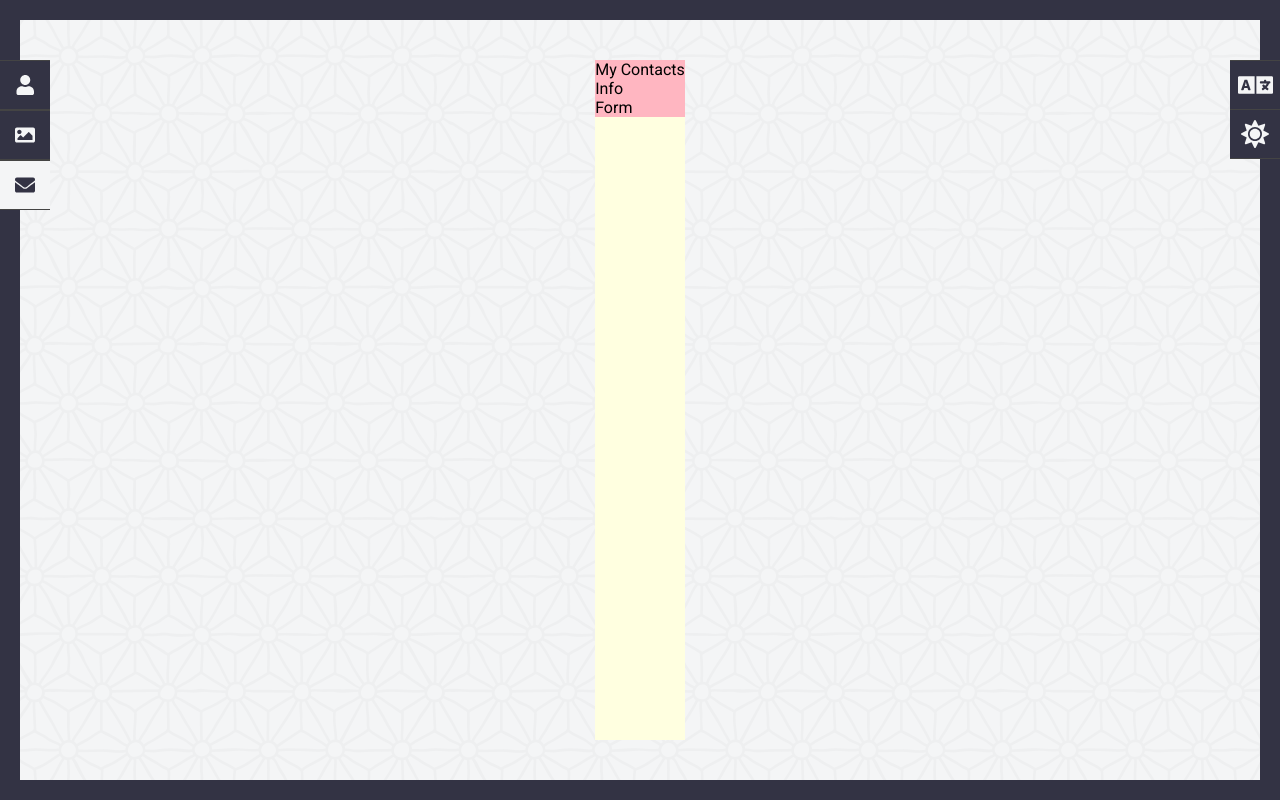
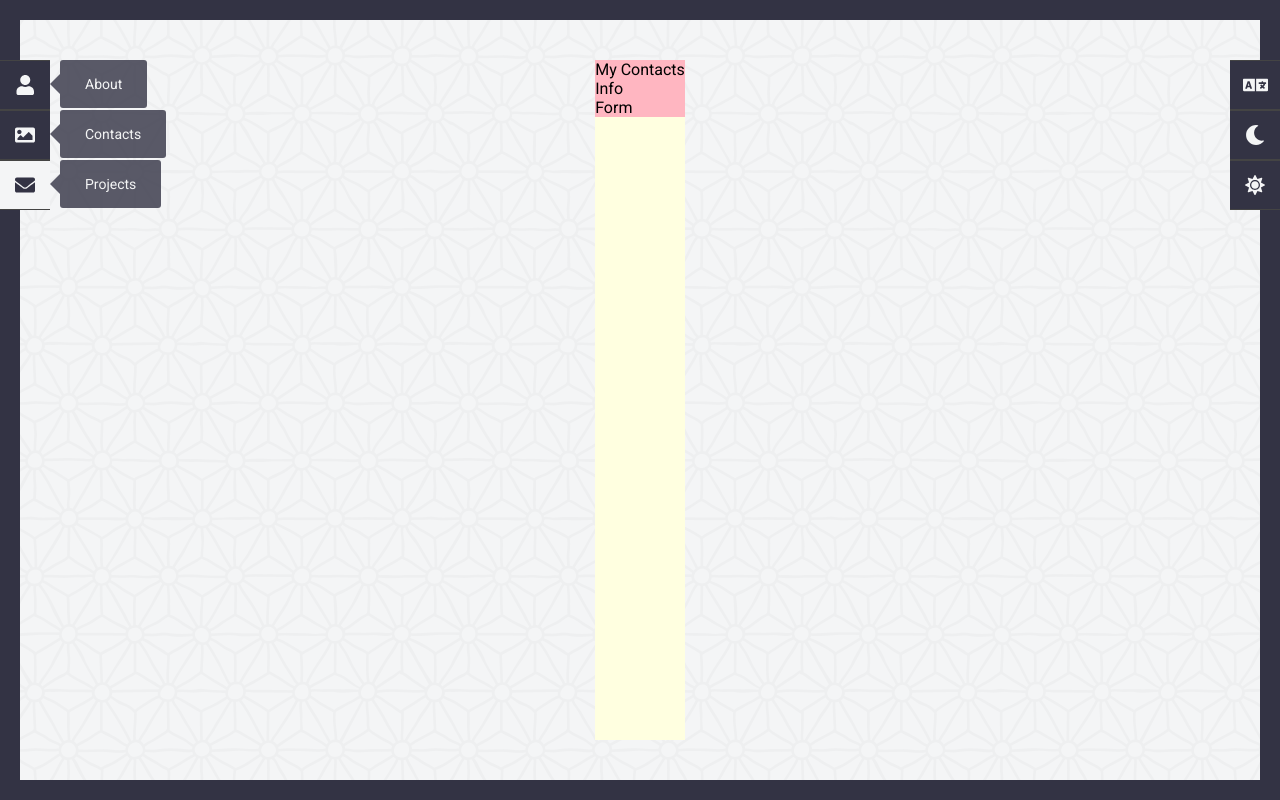
Before and after one commit to kotsur-vlad/portfolio, a React (Create React App) app: page /contacts in a window 1280 px wide. Built offline with nearby package versions, Linux system fonts and the light colour scheme.

Commit message:
Refactored links in 'Setbar'

```diff
--- a/src/common/hint/Icon.js
+++ b/src/common/hint/Icon.js
@@ -11,7 +11,11 @@ const Icon = (props) => {
 		visibility = !visibility;
 	};
 
-	let visibility = false;
+	const onSettingClick = () => {
+		console.log("sett changed");
+	};
+
+	let visibility = true;
 
 	const hintClassName = visibility ? `${styles.hint} ${styles.hintVisible}` : styles.hint;
 
@@ -24,7 +28,7 @@ const Icon = (props) => {
 						<span className={hintClassName}>{props.hint}</span>
 					</NavLink>
 				</li>
-				: <li className={styles.link} onMouseEnter={onLinkMouseOver}>
+				: <li className={styles.button} onClick={onSettingClick}>
 					<FontAwesomeIcon icon={props.icon} size="2x" className={styles.ico}/>
 					<span className={hintClassName}>{props.hint}</span>
 				</li>
--- a/src/common/hint/Icon.module.css
+++ b/src/common/hint/Icon.module.css
@@ -1,4 +1,4 @@
-li {
+.link {
 	position: relative
 }
 
@@ -12,6 +12,7 @@ li {
 	width: 50px;
 	height: 48px;
 	border-bottom: 1px solid #444444;
+	border-top: 1px solid #444444;
 	text-decoration: none;
 	-o-transition: all 0.7s;
 	-moz-transition: all 0.7s;
@@ -19,11 +20,29 @@ li {
 	transition: all 0.7s;
 }
 
-.link a:first-child {
-	border-top: 1px solid #444444;
+.link a.activeLink {
+	background: #F4F5F6;
+	color: #333344;
 }
 
-.link a.activeLink {
+.button {
+	display: flex;
+	flex-direction: column;
+	justify-content: center;
+	align-items: center;
+	background: #333344;
+	color: #F4F5F6;
+	width: 50px;
+	height: 48px;
+	border-bottom: 1px solid #444444;
+	border-top: 1px solid #444444;
+	-o-transition: all 0.7s;
+	-moz-transition: all 0.7s;
+	-webkit-transition: all 0.7s;
+	transition: all 0.7s;
+}
+
+.button:hover {
 	background: #F4F5F6;
 	color: #333344;
 }
@@ -63,7 +82,7 @@ li {
 }
 
 @media screen and (max-width: 365px) {
-	.link a {
+	.link a, .button {
 		width: 40px;
 		height: 38px;
 	}
--- a/src/main/SettingsBar.js
+++ b/src/main/SettingsBar.js
@@ -1,29 +1,36 @@
 import React from "react";
 import {faLanguage, faMoon, faSun} from "@fortawesome/free-solid-svg-icons";
-import {FontAwesomeIcon} from "@fortawesome/react-fontawesome";
 
 import styles from "./SettingsBar.module.css";
+import Icon from "../common/hint/Icon";
 
 const SettingsBar = () => {
-	const settings = {
-		language: "eng",
-		darkTheme: false
-	};
 
-	const theme = settings.darkTheme ? <FontAwesomeIcon icon={faMoon} size="2x"/> : <FontAwesomeIcon icon={faSun} size="2x"/>;
+	const setIconsProps = [
+		{id: 1, icon: faLanguage, hint: 'Language'},
+		{id: 2, icon: faMoon, hint: 'To light'},
+		{id: 3, icon: faSun, hint: 'To dark'}
+	];
 
-	const onThemeButtonClick = () => {
+	const setIcons = setIconsProps.map(pr => <Icon key={pr.id} icon={pr.icon} hint={pr.hint}/>)
 
-	};
+	// const settings = {
+	// 	language: "eng",
+	// 	darkTheme: false
+	// };
+	//
+	// const theme = settings.darkTheme ? <FontAwesomeIcon icon={faMoon} size="2x"/> :
+	// 	<FontAwesomeIcon icon={faSun} size="2x"/>;
+	//
+	// const onThemeButtonClick = () => {
+	//
+	// };
 
 	return (
 		<div className={styles.settingsBar}>
-			<div className={styles.settingsButton}><
-				FontAwesomeIcon icon={faLanguage} size="2x"/>
-			</div>
-			<div className={styles.settingsButton} onClick={onThemeButtonClick}>
-				{theme}
-			</div>
+			<ul>
+				{setIcons}
+			</ul>
 		</div>
 	)
 }
--- a/src/main/SettingsBar.module.css
+++ b/src/main/SettingsBar.module.css
@@ -2,41 +2,9 @@
 	height: 85vh;
 	position: fixed;
 	right: 0;
-	display: flex;
-	flex-direction: column;
 	font-size: 1.4rem;
-
 }
 
-.settingsButton {
-	display: flex;
-	justify-content: center;
-	align-items: center;
+.settingsBar ul {
 	cursor: pointer;
-	background: #333344;
-	color: #F4F5F6;
-	width: 50px;
-	height: 48px;
-	border-bottom: 1px solid #444444;
-	-o-transition: all 0.7s;
-	-ms-transition: all 0.7s;
-	-moz-transition: all 0.7s;
-	-webkit-transition: all 0.7s;
-	transition: all 0.7s;
 }
-
-.settingsButton:first-child {
-	border-top: 1px solid #444444;
-}
-
-.settingsButton:hover {
-	background: #F4F5F6;
-	color: #333344;
-}
-
-@media screen and (max-width: 365px) {
-	.settingsButton {
-		width: 40px;
-		height: 38px;
-	}
-}
```
